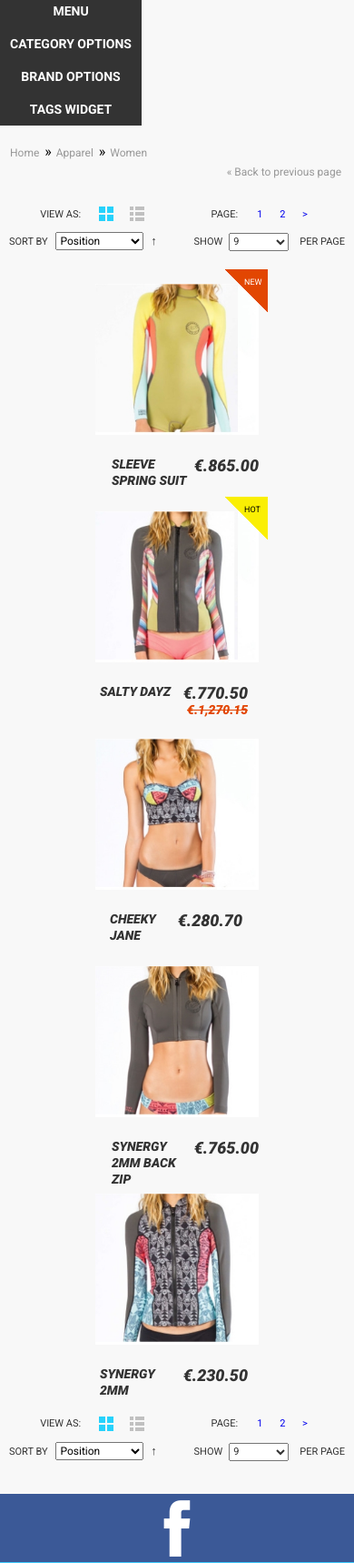
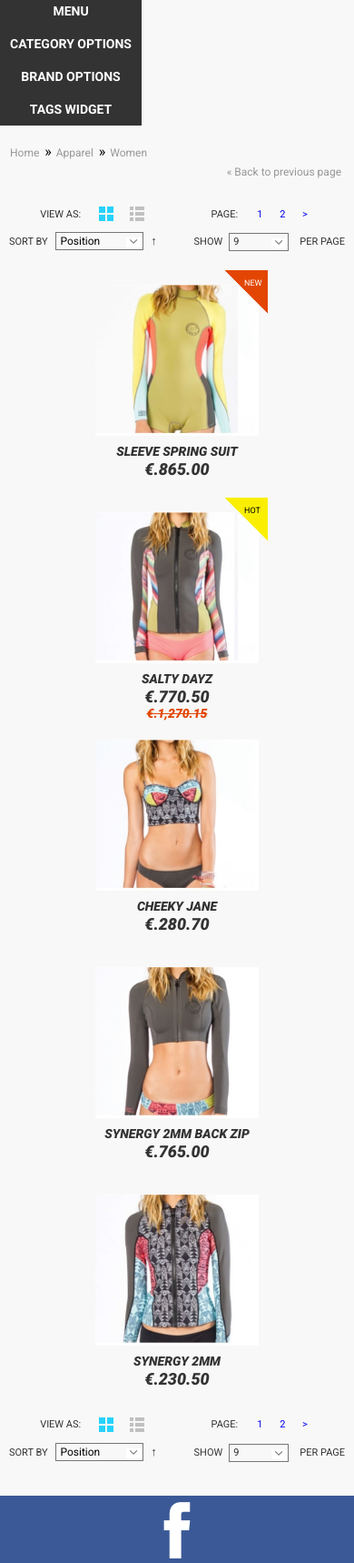
Before and after one commit to TSergey93/Surfhouse, a web app: file product catalog.html in a window 390 px wide. Shown: the part 372-2090 px from the top of the page at 91% size. Run offline with its HTML, style and script files only (its server is not run), Linux system fonts and the light colour scheme.

Commit message:
Внесены изменения в наименовании товаров, изменены стрелочки у select'ов

```diff
--- a/css/main_css.css
+++ b/css/main_css.css
@@ -565,7 +565,7 @@ main .page_products {
     display: flex;
     justify-content: space-between;
     align-items: baseline;
-    margin-bottom: 36px;
+    margin-bottom: 35px;
     font-size: 11px;
     font-weight: 400;
     color: #333333;
@@ -575,15 +575,30 @@ main .page_products {
     width: 97px;
     height: 20px;
     margin-left: 6px;
-    margin-right: 5px;
+    padding-left: 4px;
     outline: none;
+    background: transparent;
     font-family: Roboto, sans-serif;
     font-size: 12px;
     font-weight: 400;
+    -webkit-appearance: none;
+    appearance: none;
+}
+
+.page_products .select_arrow {
+    display: inline-block;
+    height: 22px;
+    background: url("../img/select arrow.png") no-repeat right transparent;
+}
+
+.page_products .sort .select_arrow {
+    width: 102px;
 }
 
 .page_products .sort span {
+    padding-left: 6px;
     font-size: 13px;
+    cursor: pointer;
 }
 
 .page_products .view {
@@ -620,12 +635,23 @@ main .page_products {
     width: 66px;
     height: 20px;
     margin-left: 7px;
-    margin-right: 12px;
+    padding-left: 4px;
     outline: none;
+    background: transparent;
     font-family: Roboto, sans-serif;
     font-size: 11px;
     font-weight: 400;
     color: #333333;
+    -webkit-appearance: none;
+    appearance: none;
+}
+
+.page_products .show_product .select_arrow {
+    width: 72px;
+}
+
+.page_products .show_product span {
+    padding-left: 13px;
 }
 
 .page_products .page {
@@ -684,6 +710,16 @@ main .page_products {
     font-style: italic;
     line-height: 18px;
     color: #333333;
+}
+
+.products .product_name {
+    display: inline-block;
+    position: static;
+    min-width: 0%;
+    font-size: 14px;
+    line-height: 18px;
+    margin-top: 0;
+    word-wrap: break-word;
 }
 
 .products span {
@@ -2301,7 +2351,11 @@ footer .footer_bar {
         color: #ffffff;
     }
 
-    /* index.html page begin*/
+    .products img {
+        margin-bottom: 4px !important;
+    }
+
+    /* product catalog.html page begin*/
 
     .main .page_products {
         width: 100%;
@@ -2363,14 +2417,14 @@ footer .footer_bar {
         min-width: 180px;
         width: 39%;
         margin-left: 0;
-        margin-bottom: 40px;
+        margin-bottom: 61px;
     }
 
     .products figure:nth-child(n+11) {
         display: none;
     }
 
-    /* index.html page end*/
+    /* product catalog.html page end*/
 
     /* product description.html page begin*/
 
@@ -2679,8 +2750,21 @@ footer .footer_bar {
             flex-flow: column;
         }
 
+        .page_products figcaption {
+            padding-left: 0 !important;
+        }
+
+        .page_products .products span {
+            text-align: center !important;
+        }
+
+        .page_products .sale {
+            right: 0;
+            left: 0;
+        }
+
         .products figure {
-            margin: 0 auto 40px !important;
+            margin: 0 auto 55px !important;
         }
 
         .products figure:nth-child(n+6) {
@@ -2872,3 +2996,32 @@ footer .footer_bar {
         right: -10px;
     }
 }
+
+/* product description.html page end*/
+
+/* product catalog.html page begin*/
+
+/*Setting up product names begin*/
+
+@media (max-width:768px) {
+    .page_products figcaption {
+        display: block;
+    }
+
+    .page_products .products span {
+        display: block;
+        padding: 0 !important;
+        text-align: right;
+    }
+
+    .page_products span.product_name {
+        overflow: hidden;
+        white-space: nowrap;
+        text-overflow: ellipsis;
+        text-align: left;
+    }
+}
+
+/*Setting up product names end*/
+
+/* product catalog.html page end*/
--- a/product catalog.html
+++ b/product catalog.html
@@ -242,11 +242,13 @@
                     <div class="options">
                         <div class="sort">
                             <label>SORT BY</label>
+                            <div class="select_arrow">
                                 <select>
                     			<option value="null">Position</option>
                     			<option value="1">Item 1</option>
                     			<option value="2">Item 2</option>
                     		</select>
+                            </div>
                             <span>&uarr;</span>
                         </div>
                         <div class="view">
@@ -256,11 +258,13 @@
                         </div>
                         <div class="show_product">
                             <label>SHOW</label>
+                            <div class="select_arrow">
                                 <select>
                         			<option value="null">9</option>
                         			<option value="1">18</option>
                         			<option value="2">27</option>
                         		</select>
+                            </div>
                             <span>PER PAGE</span>
                         </div>
                         <div class="page">
@@ -282,104 +286,106 @@
                         <figure>
                             <img src="img/products/SLEEVE SPRING SUIT.jpg">
                             <figcaption>
-                                 SLEEVE SPRING SUIT <span>€.865.00</span>
+                                 <span class="product_name">SLEEVE SPRING SUIT</span><span>€.865.00</span>
                             </figcaption>
                             <div class="ad new_product">NEW</div>
                         </figure>
                         <figure>
                             <img src="img/products/SALTY DAYZ.jpg">
                             <figcaption>
-                                SALTY DAYZ <span>€.770.50<span class="sale">€.1,270.15</span></span>
+                                <span class="product_name">SALTY DAYZ</span><span>€.770.50<span class="sale">€.1,270.15</span></span>
                             </figcaption>
                             <div class="ad hot">HOT</div>
                         </figure>
                         <figure>
                             <img src="img/products/CHEEKY JANE.jpg">
                             <figcaption>
-                                CHEEKY JANE <span>€.280.70</span>
+                                <span class="product_name">CHEEKY JANE</span><span>€.280.70</span>
                             </figcaption>
                         </figure>
                         <figure>
                             <img src="img/products/SYNERGY 2MM BACK ZIP.jpg">
                             <figcaption>
-                                SYNERGY 2MM BACK ZIP <span>€.765.00</span>
+                                <span class="product_name">SYNERGY 2MM BACK ZIP</span><span>€.765.00</span>
                             </figcaption>
                         </figure>
                         <figure>
                             <img src="img/products/SYNERGY 2MM.jpg">
                             <figcaption>
-                                SYNERGY 2MM <span>€.230.50</span>
+                                <span class="product_name">SYNERGY 2MM</span><span>€.230.50</span>
                             </figcaption>
                         </figure>
                         <figure>
                             <img src="img/products/SURF YOKE 19 QS.jpg">
                             <figcaption>
-                                SURF YOKE 19 QS <span>€.330.70</span>
+                                <span class="product_name">SURF YOKE 19 QS</span><span>€.330.70</span>
                             </figcaption>
                         </figure>
                         <figure>
                             <img src="img/products/OG SCALLOP SOLID.jpg">
                             <figcaption>
-                                OG SCALLOP SOLID <span>€.765.00</span>
+                                <span class="product_name">OG SCALLOP SOLID</span><span>€.765.00</span>
                             </figcaption>
                         </figure>
                         <figure>
                             <img src="img/products/STRIPE 19 QS.jpg">
                             <figcaption>
-                                STRIPE 19 QS <span>€.230.50</span>
+                                <span class="product_name">STRIPE 19 QS</span><span>€.230.50</span>
                             </figcaption>
                         </figure>
                         <figure>
                             <img src="img/products/YOKE 19 QS.jpg">
                             <figcaption>
-                                YOKE 19 QS <span>€.1,130.70</span>
+                                <span class="product_name">YOKE 19 QS</span><span>€.1,130.70</span>
                             </figcaption>
                         </figure>
                         <figure>
                             <img src="img/products/DOLLS TANK TOP.jpg">
                             <figcaption>
-                                DOLLS TANK TOP <span>€.765.00</span>
+                                <span class="product_name">DOLLS TANK TOP</span><span>€.765.00</span>
                             </figcaption>
                         </figure>
                         <figure>
                             <img src="img/products/PULLOVER TOP.jpg">
                             <figcaption>
-                                PULLOVER TOP <span>€.230.50</span>
+                                <span class="product_name">PULLOVER TOP</span><span>€.230.50</span>
                             </figcaption>
                         </figure>
                         <figure>
                             <img src="img/products/ENEVER TOP.jpg">
                             <figcaption>
-                                ENEVER TOP <span>€.1,130.70</span>
+                                <span class="product_name">ENEVER TOP</span><span>€.1,130.70</span>
                             </figcaption>
                         </figure>
                         <figure>
                             <img src="img/products/RELAY RACE HENLEY TOP.jpg">
                             <figcaption>
-                                RELAY RACE HENLEY TOP <span>€.765.00</span>
+                                <span class="product_name">RELAY RACE HENLEY TOP</span><span>€.765.00</span>
                             </figcaption>
                         </figure>
                         <figure>
                             <img src="img/products/BREEZE ZIP UP.jpg">
                             <figcaption>
-                                BREEZE ZIP UP <span>€.230.50</span>
+                                <span class="product_name">BREEZE ZIP UP</span><span>€.230.50</span>
                             </figcaption>
                         </figure>
                         <figure>
                             <img src="img/products/BREEZE ZIP UP JACKE.jpg">
                             <figcaption>
-                                BREEZE ZIP UP JACKE <span>€.480.70</span>
+                                <span class="product_name">BREEZE ZIP UP JACKE</span><span>€.480.70</span>
                             </figcaption>
                         </figure>
                     </div>
                     <div class="options">
                         <div class="sort">
                             <label>SORT BY</label>
+                            <div class="select_arrow">
                                 <select>
                         			<option value="null">Position</option>
                         			<option value="1">Item 1</option>
                         			<option value="2">Item 2</option>
                         		</select>
+                            </div>
                             <span>&uarr;</span>
                         </div>
                         <div class="view">
@@ -389,11 +395,13 @@
                         </div>
                         <div class="show_product">
                             <label>SHOW</label>
+                            <div class="select_arrow">
                                 <select>
                         			<option value="null">9</option>
                         			<option value="1">18</option>
                         			<option value="2">27</option>
                         		</select>
+                            </div>
                             <span>PER PAGE</span>
                         </div>
                         <div class="page">
```
Also changed, not shown: other parts of css/main_css.css (+110 -39 lines), product description.html (+6 -6 lines), img/select arrow.png (added). Lines whose indentation alone changed are shown as unchanged.
